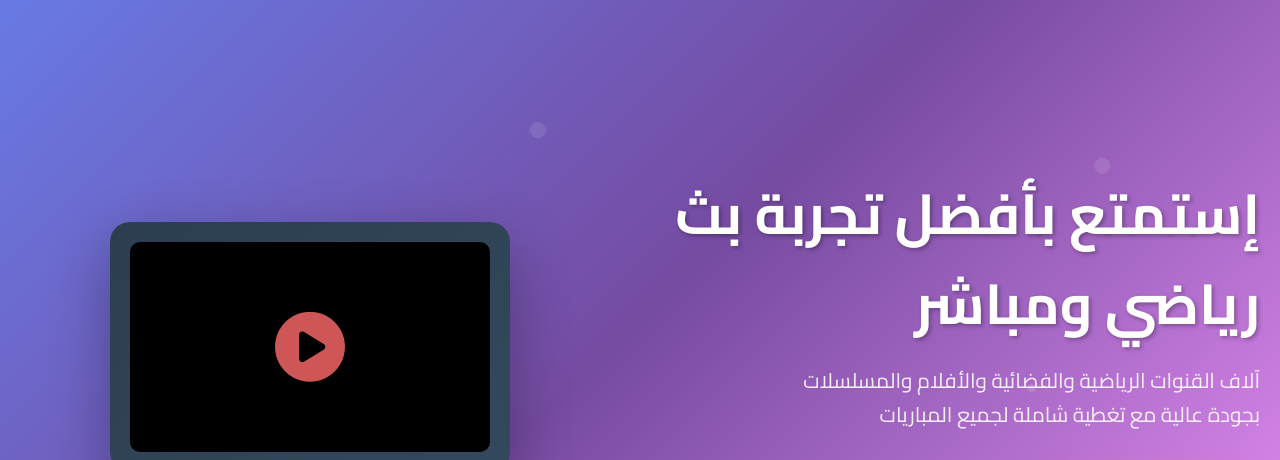
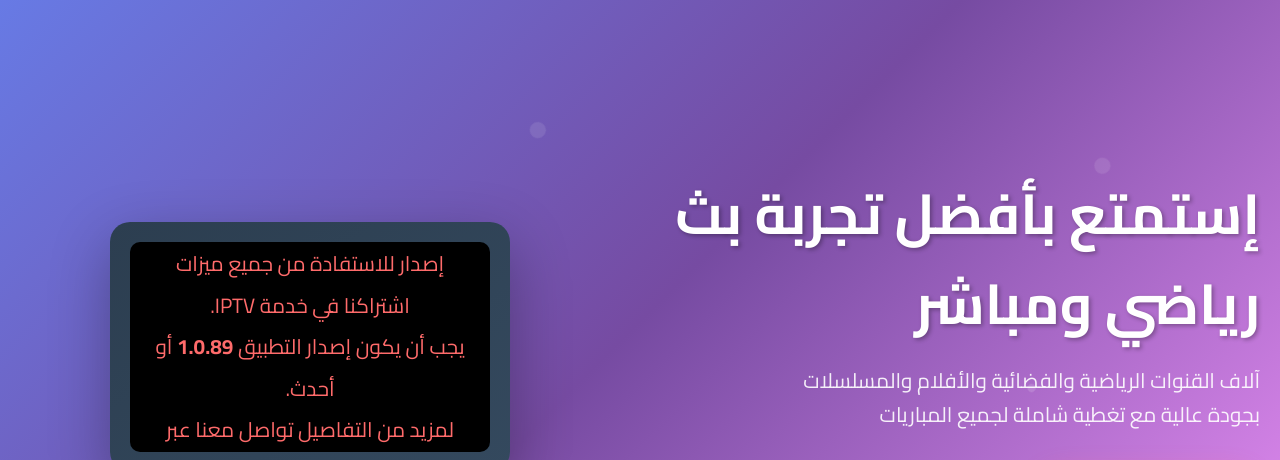
Before and after one commit to Hamza-Alajouri/joker-sport-iptv, a website: page index.html in a window 1280 px wide. Shown: the part 78-538 px from the top of the page. Drawn offline with Linux system fonts and the light colour scheme.

Commit message:
Update index.html

```diff
--- a/index.html
+++ b/index.html
@@ -48,8 +48,12 @@
         </div>
         <div class="hero-image">
             <div class="tv-mockup">
-                <div class="screen">
-                    <i class="fas fa-play-circle"></i>
+                <div class="screen" style="display: flex; align-items: center; justify-content: center;">
+                    <span style="color: #ff6b6b; font-size: 1.3rem; text-align: center; font-family: 'Cairo', sans-serif; padding: 20px; display: block; line-height: 2;">
+                        حدث تطبيق <b>الجوكر سبورت</b> لأحدث إصدار للاستفادة من جميع ميزات اشتراكنا في خدمة IPTV.<br>
+                        يجب أن يكون إصدار التطبيق <b>1.0.89</b> أو أحدث.<br>
+                        لمزيد من التفاصيل تواصل معنا عبر واتساب.
+                    </span>
                 </div>
             </div>
         </div>    </section>    <!-- Video Demo Section -->
```
